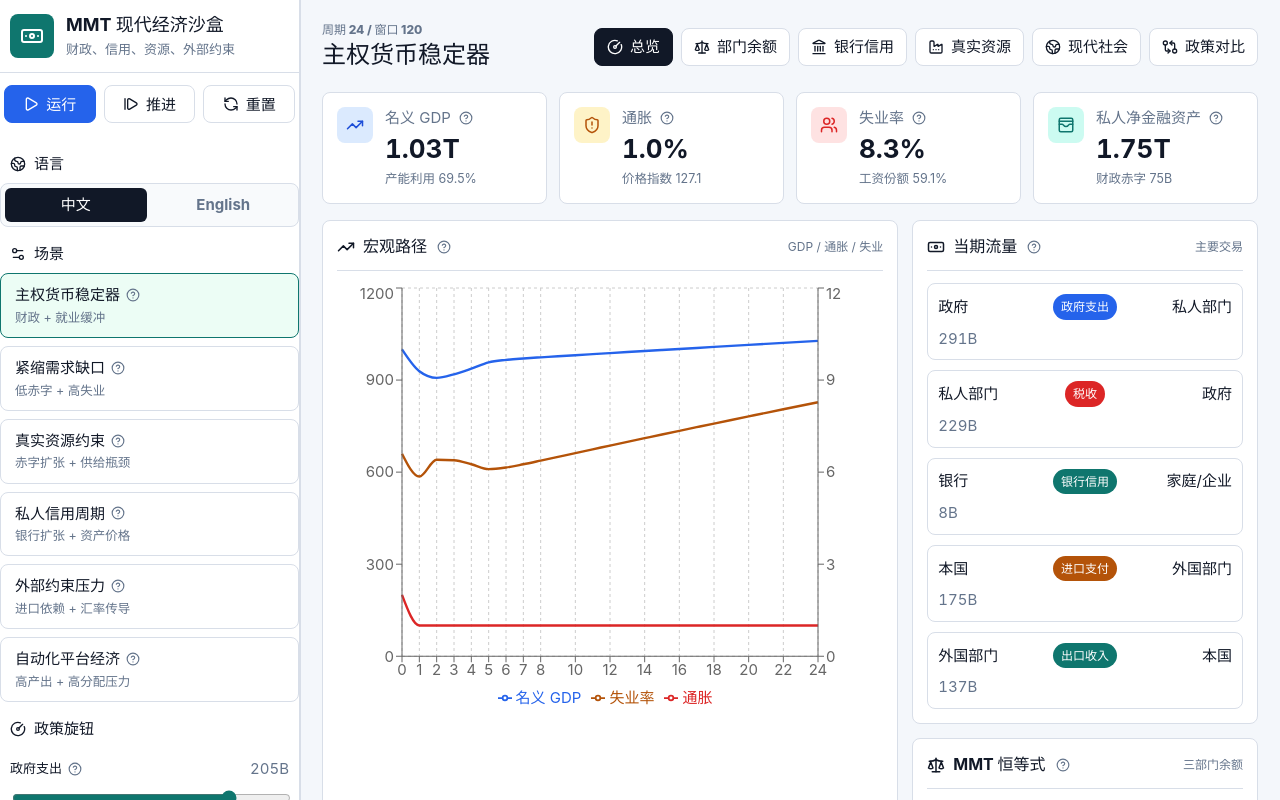
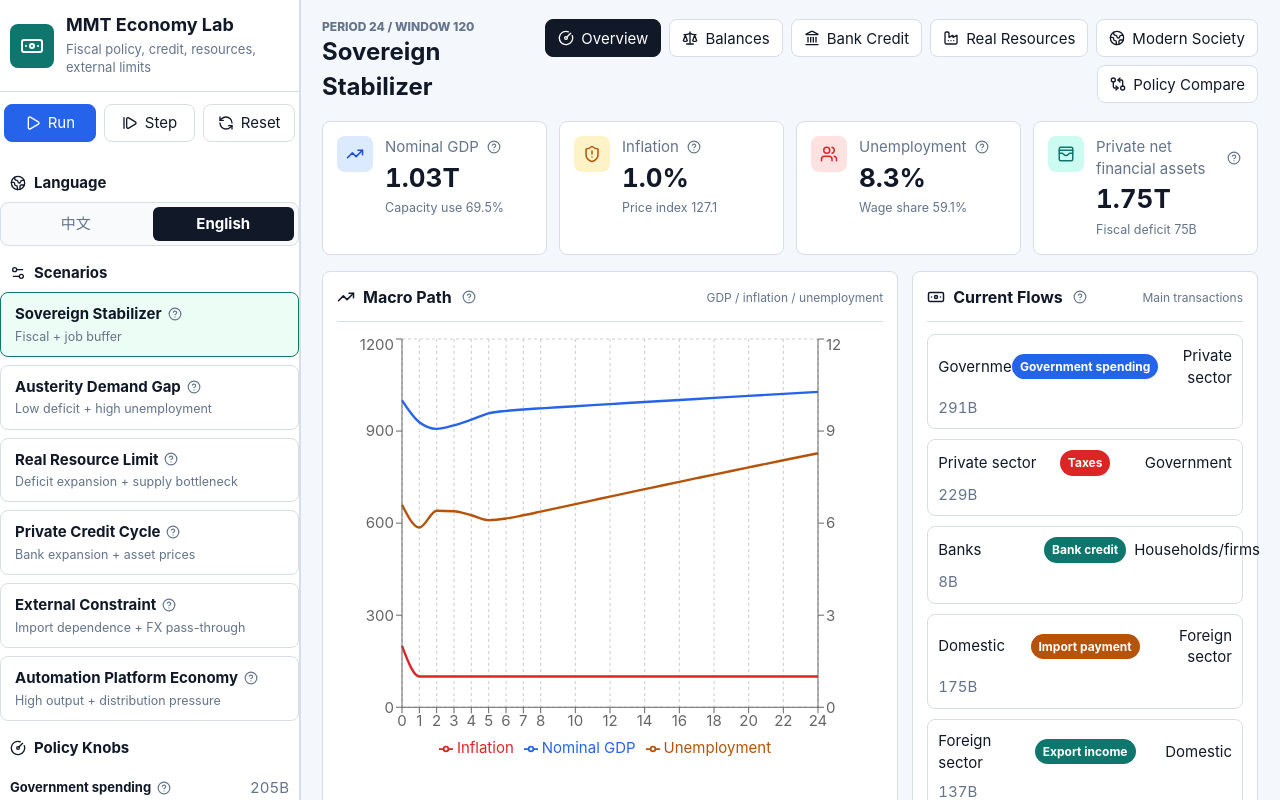
Before and after one commit to haowen-xiong/mmt-economy-lab, a React (Vite) app: page / in a window 1280 px wide. Shown: the top 800 px of the page. Built offline with nearby package versions, Linux system fonts and the light colour scheme.

Commit message:
Default to English

```diff
--- a/src/App.tsx
+++ b/src/App.tsx
@@ -623,7 +623,7 @@ function App() {
   const [policy, setPolicy] = useState<Policy>(defaultPolicy)
   const [activeScenario, setActiveScenario] = useState(scenarios[0].id)
   const [activeTab, setActiveTab] = useState<TabId>('overview')
-  const [language, setLanguage] = useState<Language>('zh')
+  const [language, setLanguage] = useState<Language>('en')
   const [cursor, setCursor] = useState(24)
   const [horizon, setHorizon] = useState(INITIAL_HORIZON)
   const [running, setRunning] = useState(false)
```
Also changed, not shown: 1 other file (tests, documents, lock files or other folders).
